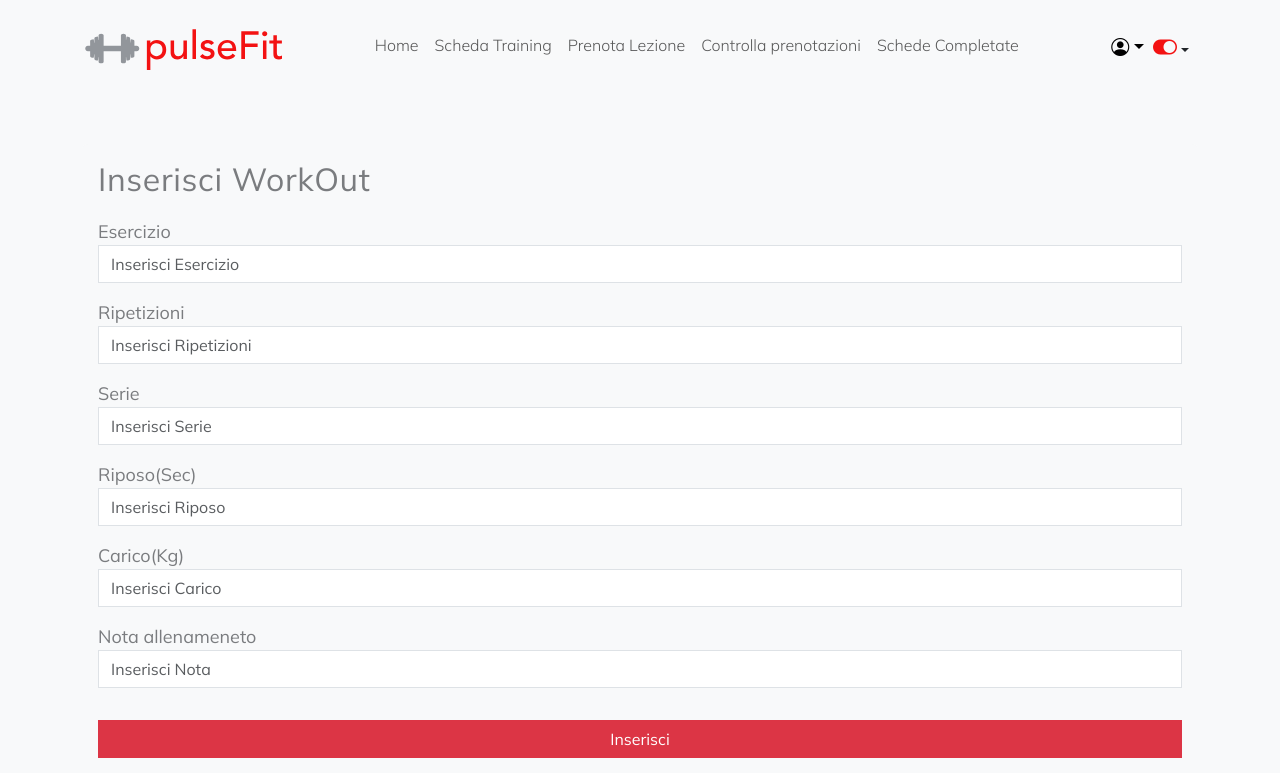
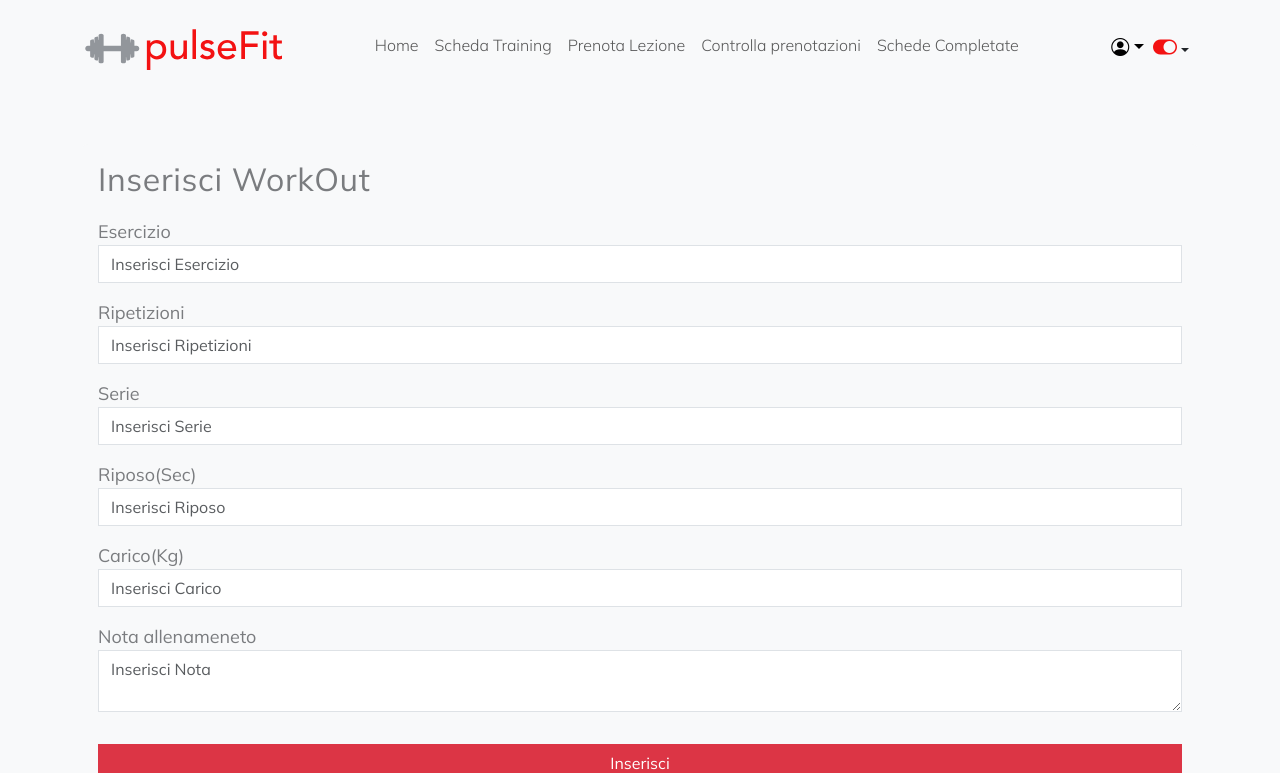
Before and after one commit to Andrea-vicari/tigerFitness, a React (Vite) app in the folder client/: page /newtraining/1 in a window 1280 px wide. Shown: the top 773 px of the page. Built offline with nearby package versions, Linux system fonts and the light colour scheme.

Commit message:
Update NewTraining.jsx

```diff
--- a/client/src/Components/dashcomponents/NewTraining.jsx
+++ b/client/src/Components/dashcomponents/NewTraining.jsx
@@ -179,8 +179,8 @@ const NewTraining = () =>{
                 <label htmlFor="loads">
                   <strong>Nota allenameneto</strong>
                 </label>
-                <input
-                  type="number"
+                <textarea
+                  type="text"
                   placeholder="Inserisci Nota"
                   autoComplete="off"
                   name="text"
```
